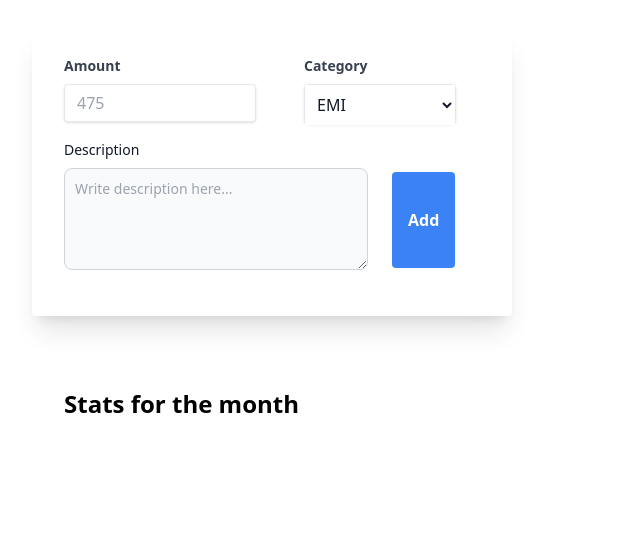
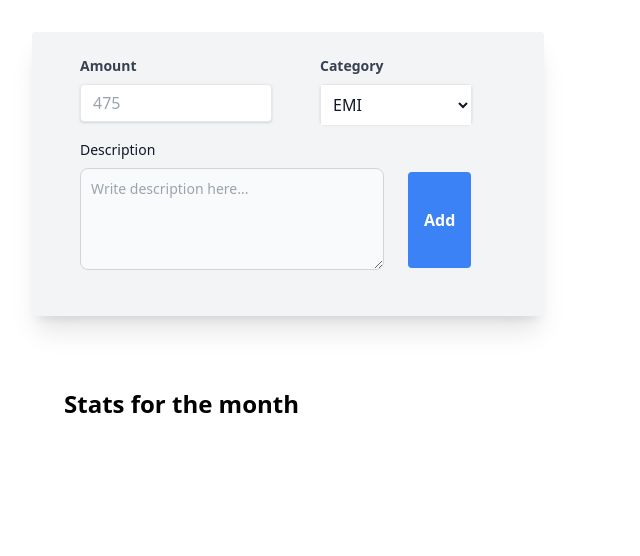
Before and after one commit to IBM-EPBL/IBM-Project-1956-1658421467, a Flask app: page /dashboard in a window 1280 px wide. Shown: the part 96-652 px from the top of the page, without its empty margins (0-640 px from the left). Run offline with Flask 2, Linux system fonts and the light colour scheme; a user stored in the database is signed in; data that the repository does not hold is empty; some libraries are stand-ins or nearby versions.

Commit message:
fixed error

```diff
--- a/PROJECT DEVELOPMENT PHASE/Sprint 3/templates/dashboard.html
+++ b/PROJECT DEVELOPMENT PHASE/Sprint 3/templates/dashboard.html
@@ -39,7 +39,7 @@
       </nav>
 
       <div>
-        <form method="POST" class="bg-white shadow-xl rounded w-[30rem] px-8 pt-6 pb-8 m-8 mt-8">
+        <form method="POST" class="bg-gray-100 shadow-xl rounded w-[32rem] px-12 pt-6 pb-8 m-8 mt-8">
           <div class="flex">
             <div class="mb-4">
               <label class="block text-gray-700 text-sm font-bold mb-2" for="amount">
@@ -68,6 +68,7 @@
                 </select>
               </div>
             </div>
+
           </div>
 
           <div class="flex ">
--- a/PROJECT DEVELOPMENT PHASE/Sprint 3/utils.py
+++ b/PROJECT DEVELOPMENT PHASE/Sprint 3/utils.py
@@ -29,7 +29,6 @@ def fetchFinanceRecord(email):
 
 def createFinanceRecord(email, category, amount, description, date):
     amount = int(amount)
-    amount = 100
     print("FINANCE", email, amount, category, description, date)
     sql_st = f"INSERT INTO finance(email , amount , category , description , date ) values ( '{email}' , {amount} , '{category}' , '{description}' , '{date}' )"
     r = execDB(sql_st)
```
Also changed, not shown: 1 other file.
